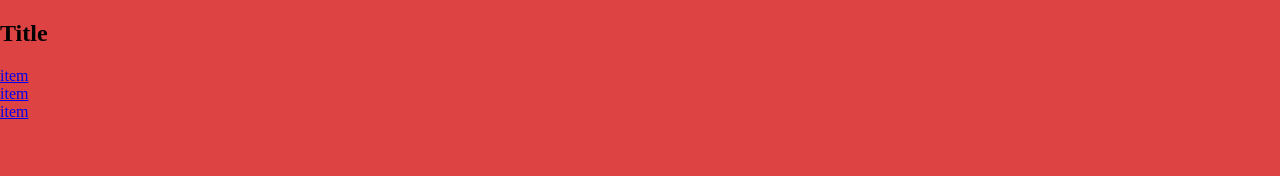
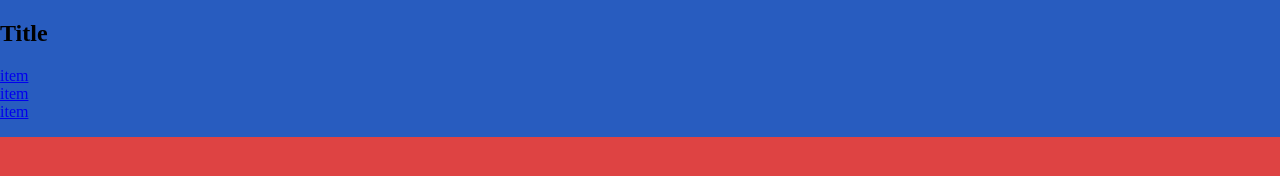
Before and after one commit to ShaunWMusic/05-flex-practice, a website: page public/index.html in a window 1280 px wide. Drawn offline with nearby package versions, Linux system fonts and the light colour scheme; files that its build step writes are made by us from their sources.

Commit message:
Link navbar.scss to app.scss and html

```diff
--- a/styles/app.scss
+++ b/styles/app.scss
@@ -1,4 +1,5 @@
 $c-warning: #de4343;
+$c-navbar: #285cbf;
 
 $fa-font-path: '//netdna.bootstrapcdn.com/font-awesome/4.3.0/fonts';
 @import 'font-awesome/scss/font-awesome';
@@ -6,3 +7,4 @@ $fa-font-path: '//netdna.bootstrapcdn.com/font-awesome/4.3.0/fonts';
 @import 'reset';
 
 // @import 'adonis';
+@import 'components/navbar';
--- /dev/null
+++ b/styles/components/navbar.scss
@@ -0,0 +1,4 @@
+.navbar {
+  display: flex;
+  background: $c-navbar;
+}
```
